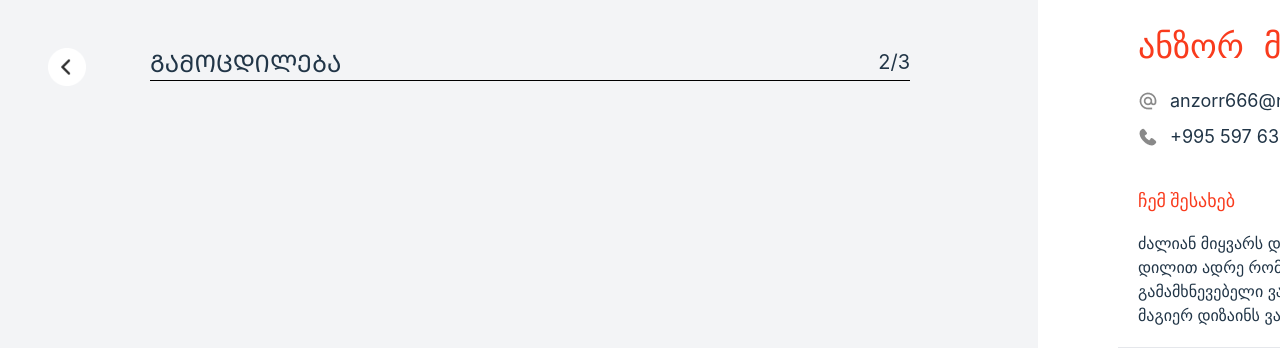
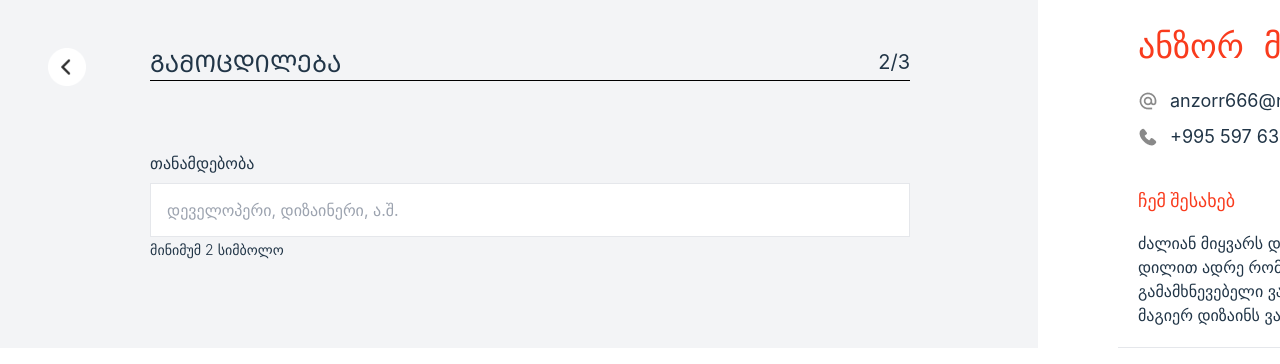
Before and after one commit to kachkacha2003/colab-team9, a React (Vite) app: page / in a window 1280 px wide. Shown: the top 364 px of the page. Built offline with nearby package versions, Linux system fonts and the light colour scheme.

Commit message:
add position information

```diff
--- a/src/components/EnterPersonalData.tsx
+++ b/src/components/EnterPersonalData.tsx
@@ -10,6 +10,15 @@ export default function EnterPersonalData() {
             <span className="text-2xl	font-bold">ᲒᲐᲛᲝᲪᲓᲘᲚᲔᲑᲐ</span>
             <span className="text-xl">2/3</span>
           </div>
+          <form className="mt-[70px]">
+            <p className="font-medium">თანამდებობა</p>
+            <input
+              type="text"
+              placeholder="დეველოპერი, დიზაინერი, ა.შ."
+              className="w-full px-4 py-[14px] mt-2 border outline-none"
+            />
+            <span className="text-sm font-light	mt-2">მინიმუმ 2 სიმბოლო</span>
+          </form>
         </div>
       </div>
     </div>
```
